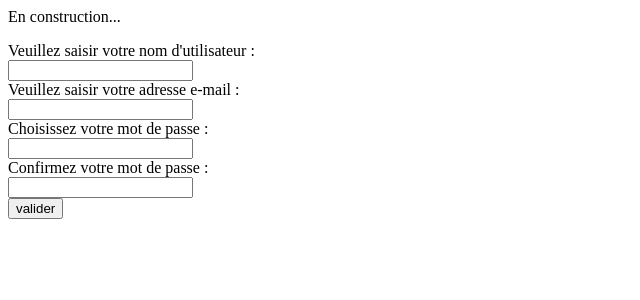
After one commit to MaryOC2577/collecjv, a Django app: template collecjv/collecjv/templates/registration.html in a window 1280 px wide. The commit adds this page. Shown: the top 300 px of the page, without its empty margins (0-640 px from the left). Run offline with Django 4.2, Linux system fonts and the light colour scheme; the template is opened without the code that fills it, so the values that code supplies are empty.

Commit message:
add registration page

```diff
--- a/collecjv/collecjv/template/login.html
+++ b/collecjv/collecjv/templates/login.html
@@ -17,6 +17,7 @@
     </div>
 </form>
 <p>
-    Pas de compte ? Vous pouvez en créer un ici<a href="">ici</a> !
+    Pas de compte ? Vous pouvez en créer un <a href="">ici</a> !
 </p>
+{% endif %}
 {% endblock %}
--- /dev/null
+++ b/collecjv/collecjv/templates/registration.html
@@ -0,0 +1,36 @@
+{% extends 'base.html' %}
+
+{% block main %}
+
+<form method="post">
+    {% csrf_token %}
+
+    <div class="form-elem">
+        <div>Veuillez saisir votre nom d'utilisateur :</div>
+        <input type="text" id="username" name="username" />
+    </div>
+    <div class="form-elem">
+        <div>Veuillez saisir votre adresse e-mail :</div>
+        <input type="text" id="email" name="email" />
+    </div>
+    <div class="form-elem">
+        <div>Choisissez votre mot de passe :</div>
+        <input type="password" name="password1" />
+    </div>
+    <div class="form-elem">
+        <div>Confirmez votre mot de passe :</div>
+        <input type="password" name="password2" />
+    </div>
+
+    {% if error %}
+    <small style="color: red;">
+        {{ error }}
+    </small>
+    {% endif %}
+
+    <div class="form-elem">
+        <input class="valForm" type="submit" value="valider" />
+    </div>
+</form>
+
+{% endblock %}
--- a/collecjv/collecjv/urls.py
+++ b/collecjv/collecjv/urls.py
@@ -16,7 +16,12 @@ Including another URLconf
 """
 from django.contrib import admin
 from django.urls import path
+from . import views
+
 
 urlpatterns = [
     path("admin/", admin.site.urls),
+    path("", views.Home.as_view(), name="home"),
+    path("login", views.LoginView.as_view(), name="login"),
+    path("registration", views.LoginView.as_view(), name="registration")
 ]
```
Also changed, not shown: collecjv/collecjv/views.py (+35 -0 lines), collecjv/collecjv/templates/base.html (renamed from collecjv/collecjv/template/base.html).
